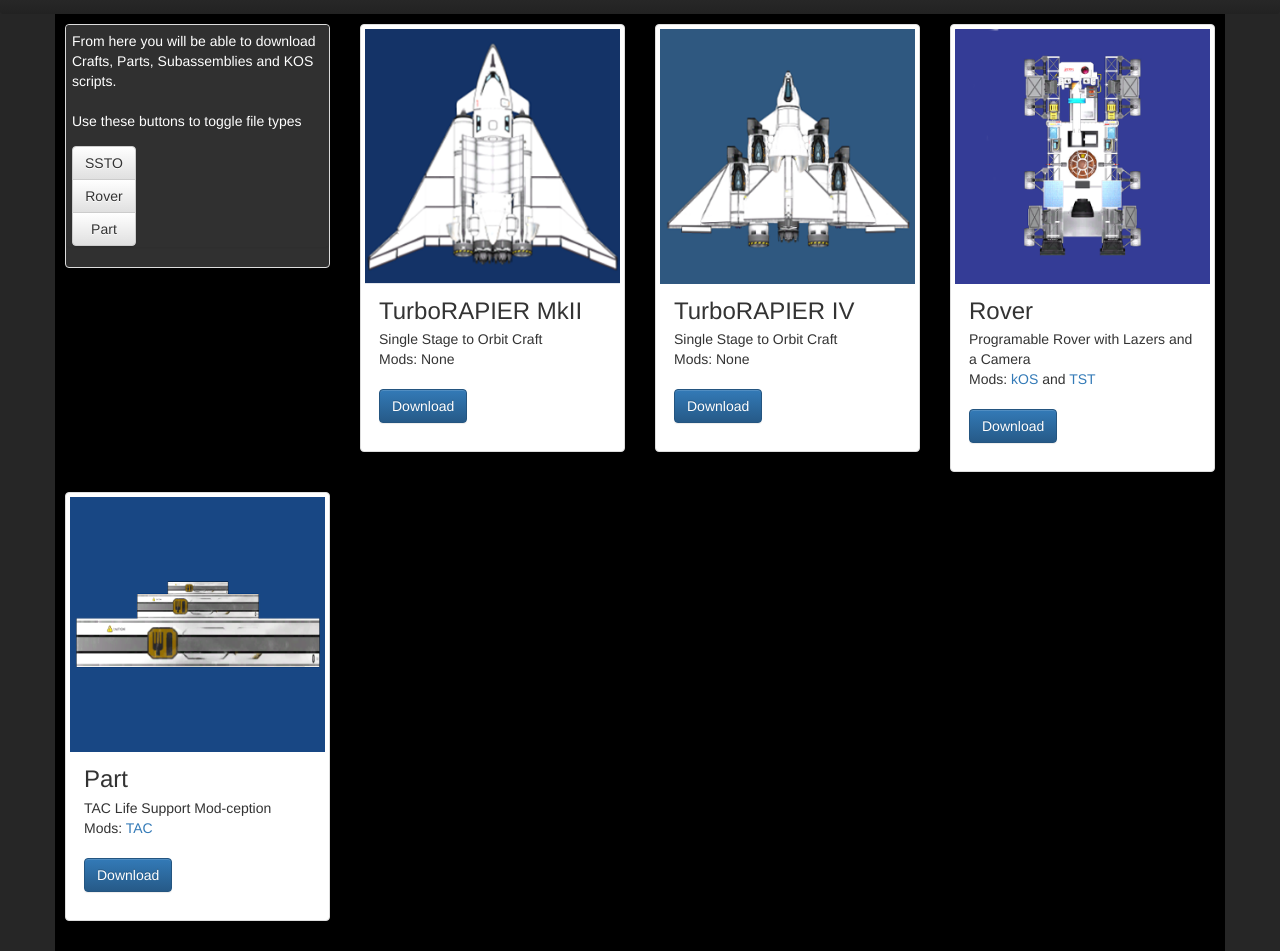
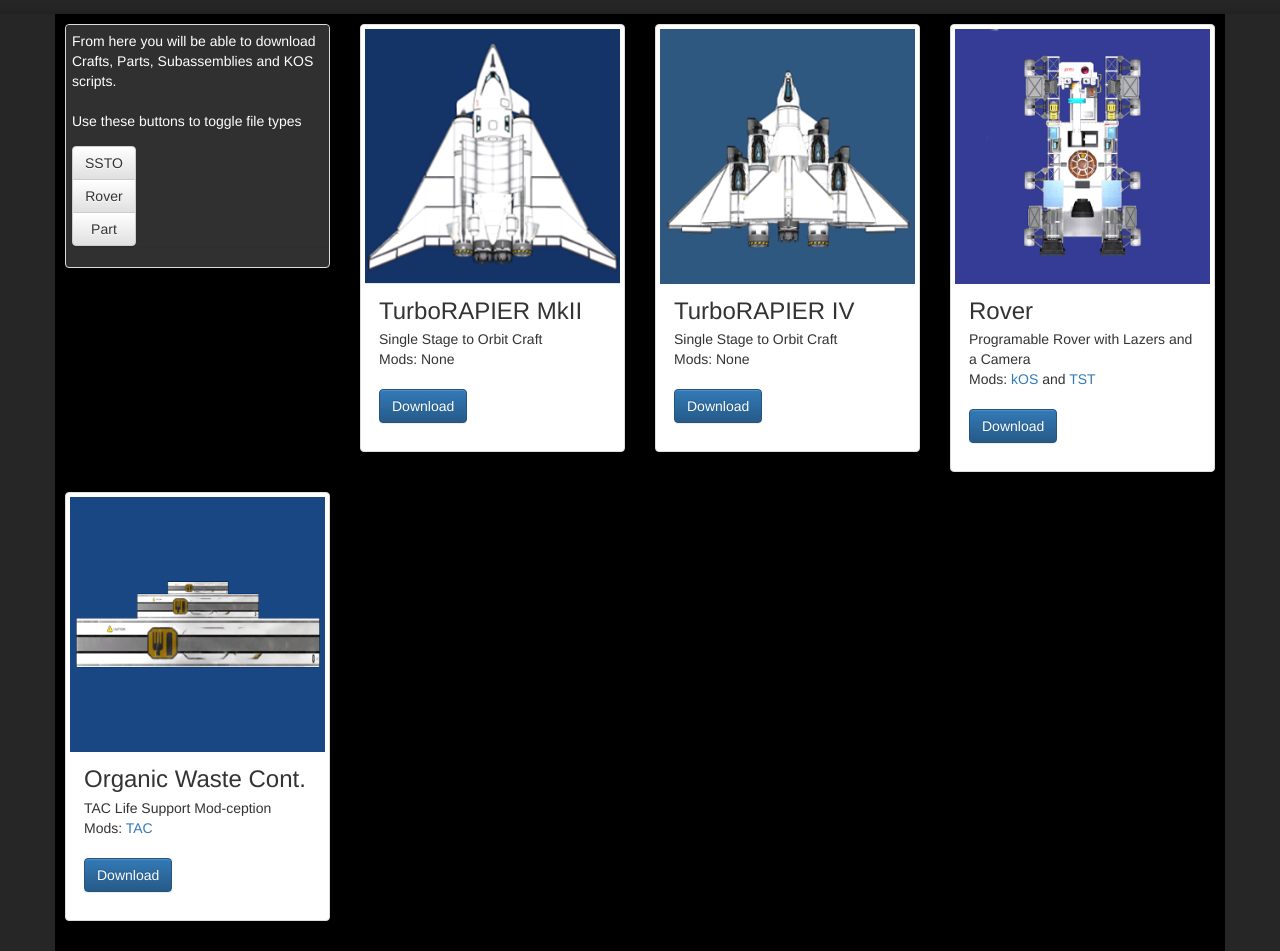
Before and after one commit to Myv-hs/Myv-hs.github.io, a plain HTML site: page ksp.html in a window 1280 px wide. Shown: the part 58-1009 px from the top of the page. Drawn offline with nearby package versions, Linux system fonts and the light colour scheme.

Commit message:
Corrected latest commit

```diff
--- a/ksp.html
+++ b/ksp.html
@@ -97,7 +97,7 @@
 					<div class="thumbnail">
 				      <img src="ksp/thumb/organicwaste.png" alt="a cool picture is coming">
 				      <div class="caption">
-				        <h3>Part</h3>
+				        <h3>Organic Waste Cont.</h3>
 				        <p>TAC Life Support Mod-ception<br>Mods: <a href="http://forum.kerbalspaceprogram.com/threads/40667-0-25-TAC-Life-Support-v0-10-1-10Oct-No-Win64-Support-(Quick-fix-for-0-90)">TAC</a></p>
 				        <p><a href="https://www.dropbox.com/s/wdywy0qof5b8j4a/Organic%20WasteContainer.zip?dl=1" class="btn btn-primary" role="button">Download</a></p>
 				      </div>
```
